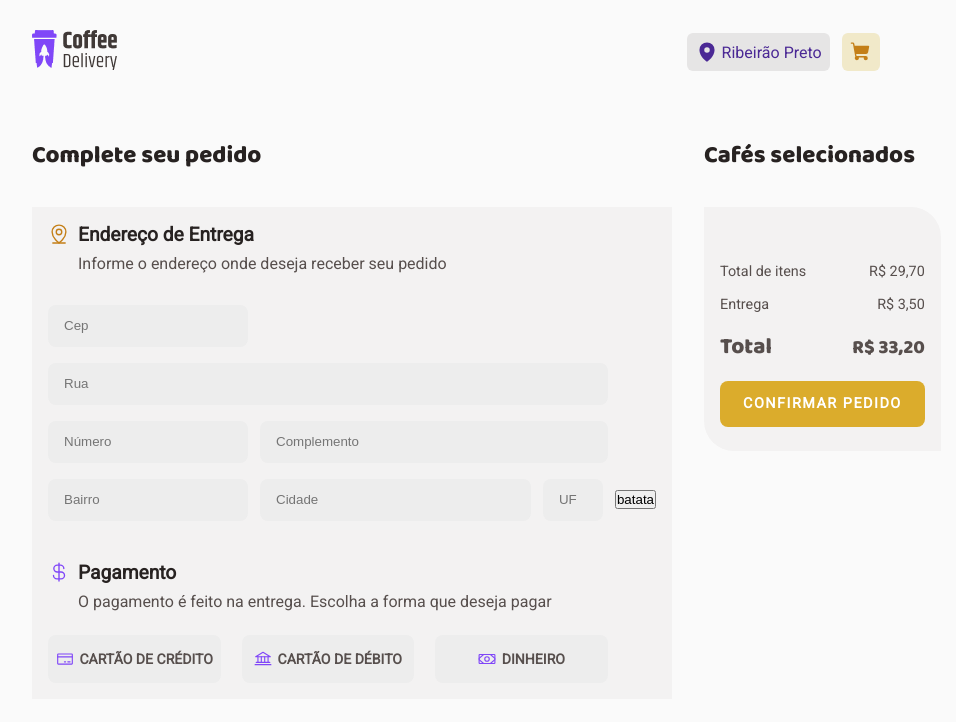
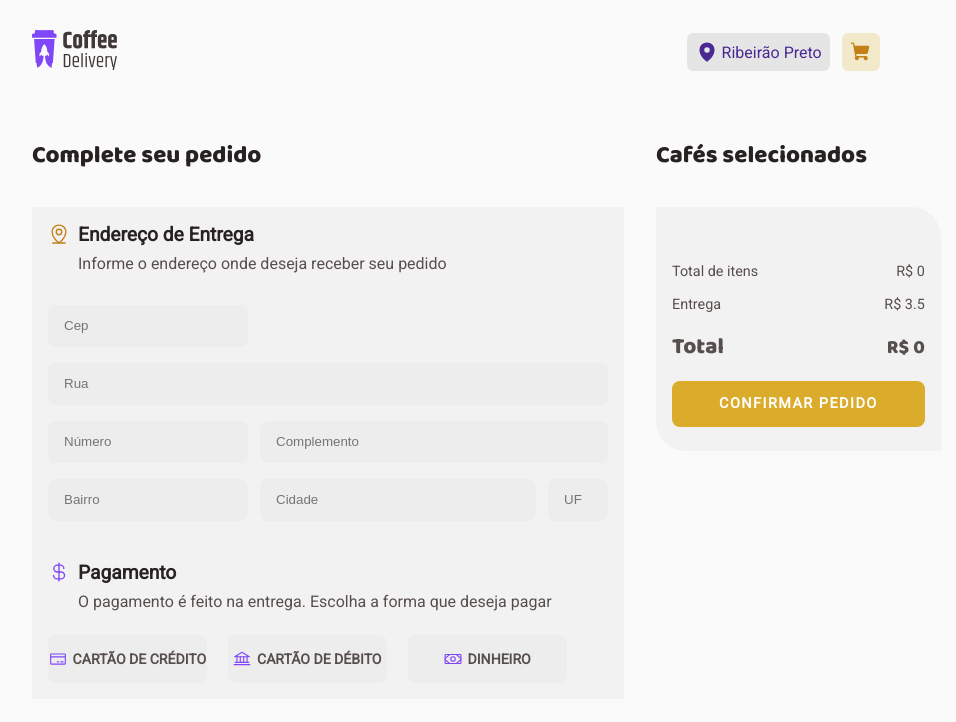
Before and after one commit to MatthewsBritto/CoffeDelivery, a React (Vite) app: page /pay in a window 1280 px wide. Shown: the top 722 px of the page, without its empty margins (128-1084 px from the left). Built offline with nearby package versions, Linux system fonts and the light colour scheme.

Commit message:
que aula

```diff
--- a/src/components/Header/header.tsx
+++ b/src/components/Header/header.tsx
@@ -4,13 +4,13 @@ import Logo from '../../assets/Logo.png'
 import {MapPin,ShoppingCart} from 'phosphor-react'
 import { useContext } from "react"
 import { NavLink } from "react-router-dom"
+import { OrderContext } from "../../contexts/OrderContext"
 
 
 
 export function Header(){
 
-      // const {setLoggedIn,loggedIn} = useContext(LoginContext)
-
+   const {updateAllPrices,orders } = useContext(OrderContext)
 
 
    return (
@@ -23,7 +23,7 @@ export function Header(){
          <div>
              <MapPin size={22} weight="fill"/>Ribeirão Preto
          </div>
-         <NavLink to='pay'>
+         <NavLink to='pay' onClick={()=> {updateAllPrices(orders)}}>
             <ShoppingCart size={22} weight="fill"/>
          </NavLink>
 
--- a/src/components/Home/List/index.tsx
+++ b/src/components/Home/List/index.tsx
@@ -1,11 +1,11 @@
 import React, { useContext, useEffect, useState } from 'react';
 import { Plus, Minus, ShoppingCart, } from 'phosphor-react';
-import { Order } from '../../../App'
+import { Order } from '../../../contexts/OrderContext'
 import { Container,TextContainer,ImgContainer
    ,PriceContainer,CoffeCard,Counter,BuyBtn,
    LabelContainer, InputContainer } from './styles';
 
-import {OrderContext} from '../../../App'
+import {OrderContext} from '../../../contexts/OrderContext'
 
 
 
--- a/src/components/Pay/Form/index.tsx
+++ b/src/components/Pay/Form/index.tsx
@@ -7,12 +7,12 @@ import {zodResolver} from '@hookform/resolvers/zod'
 import * as  zod from 'zod'
 
 const formValidationSchema = zod.object({
-   cep: zod.number().min(8, 'Cep inválido').max(8,'Cep inválido'),
-   adress:zod.string().min(5),
-   number:zod.number().min(1),
-   complement:zod.string(),
-   bairro:zod.string().min(5),
-   city:zod.string().min(5),
+   cep: zod.string().min(8, 'Cep inválido').max(8, 'Cep inválido'),
+   adress:zod.string().min(5,'Endereço inválido'),
+   number:zod.number().min(1,'Numero inválido'),
+   complement:zod.string().optional(),
+   bairro:zod.string().min(5,'Bairro inválido'),
+   city:zod.string().min(5,'Cidade inválida'),
    uf:zod.string().min(2, 'Uf Inválido')
 })
 
@@ -21,7 +21,7 @@ type newOrderProps = zod.infer<typeof formValidationSchema>
 export function Form(){
 
 
-   const { register, handleSubmit,formState} = useForm<newOrderProps>({
+   const { register, handleSubmit,formState:{errors}} = useForm<newOrderProps>({
       resolver:zodResolver(formValidationSchema),
    })
 
@@ -30,11 +30,9 @@ export function Form(){
       console.log(dados)
    }
 
-   console.log(
-      formState.errors
-   )
+   const onSubmit: SubmitHandler<newOrderProps> = (data) => console.log(data);
 
-  return (
+   return (
    <Container>
 
       <h2>Complete seu pedido</h2>
@@ -50,19 +48,27 @@ export function Form(){
                </div>
             </TextContainer>
 
-         <FormPay onSubmit={handleSubmit(handleCreateNewOrder)} >
-            <FormInput id='cep' placeholder='Cep' width={12.5} {...register('cep',{valueAsNumber:true})}/>
-            <FormInput id='adress' placeholder='Rua' width={35}  {...register('adress')} />
+         <FormPay onSubmit={handleSubmit(onSubmit)} >
+            <FormInput id='cep' placeholder='Cep' width={12.5} {...register('cep',{valueAsNumber:false})}/>
+            {errors.cep && ( <p>{errors.cep?.message}</p >)}
+
+            <FormInput id='adress' placeholder='Rua' width={35} {...register('adress')} />
+            {errors.adress && ( <p>{errors.adress?.message}</p >)}
+
             <FormContainer>
                <FormInput id='number' placeholder='Número' width={12.5} {...register('number',{valueAsNumber:true})}/>
+               {errors.number && ( <p>{errors.number?.message}</p >)}
                <FormInput id='complement' placeholder='Complemento' width={21.75} {...register('complement')}/>
             </FormContainer>
             <FormContainer>
                <FormInput id='bairro' placeholder='Bairro' width={12.5} {...register('bairro')}/>
+               {errors.bairro && ( <p>{errors.bairro?.message}</p >)}
                <FormInput id='city' placeholder='Cidade' width={17.25} {...register('city')}/>
+               {errors.city && ( <p>{errors.city?.message}</p >)}
                <FormInput id='uf' placeholder='UF' width={3.75} {...register('uf')}/>
+               {errors.uf && ( <p>{errors.uf?.message}</p >)}
 
-               <button type="submit">batata</button>
+               {/* <button type="submit">batata</button> */}
             </FormContainer>
          </FormPay>
 
--- a/src/components/Pay/PayType/index.tsx
+++ b/src/components/Pay/PayType/index.tsx
@@ -1,8 +1,60 @@
-import React from 'react';
+import React, { useEffect, useState } from 'react';
 import { CurrencyDollar,CreditCard,Money,Bank } from 'phosphor-react';
-import { Container,TextContainer,TypesContainer } from './styles';
+import { Container,TextContainer,TypesContainer,ItemPay } from './styles';
+import Pays from '../../../json/payForms.json'
+
+interface PaysProps {
+   id:number,
+   description:string;
+   active:boolean;
+}
 
 export function PayType() {
+
+   const[active,setActive] = useState(0)
+
+
+   const [paysForm,setPaysForm] = useState<PaysProps[]>(()=>{
+      return [...Pays]
+   })
+
+   function setActiveFalse(id:number){
+      console.log(id)
+      let newlist:PaysProps[] = []
+      let itemIndex = paysForm.findIndex(item => item.id === id)
+
+      if(itemIndex === -1) return
+
+      newlist = paysForm.map((item) =>{
+         return {
+            ...item,
+            active:item.id ===id
+         }
+/*          if(itemIndex === item.id){
+            return{
+               ...item,
+               active:true
+
+            }
+         } else {
+            return{
+               ...item,
+               active:false
+
+            }
+
+         } */
+
+
+      })
+
+
+      setPaysForm(newlist)
+
+   }
+
+   console.log(paysForm)
+
   return (
    <Container>
       <TextContainer>
@@ -14,20 +66,34 @@ export function PayType() {
       </TextContainer>
 
       <TypesContainer>
-         <li>
-            <CreditCard weight='regular'size={18} color={'#8047f8'}/>
-            <h3>Cartão de crédito</h3>
-         </li>
-         <li>
-            <Bank weight='regular'size={18} color={'#8047f8'}/>
-            <h3>Cartão de débito</h3>
-         </li>
-         <li>
-            <Money weight='regular'size={18} color={'#8047f8'}/>
-            <h3>
-               Dinheiro
-            </h3>
-         </li>
+
+         {paysForm && paysForm.map((item) => {
+
+            if(item.id === 10){
+               return (
+                  <ItemPay key={item.id} onClick={ () => setActiveFalse(item.id) } isSelected={item.active}>
+                     <CreditCard weight='regular'size={18} color={'#8047f8'}/>
+                     <h3>{item.description}</h3>
+                  </ItemPay>
+                )
+            }
+            if(item.id === 20){
+               return (
+                  <ItemPay key={item.id} onClick={()=> setActiveFalse(item.id)} isSelected={item.active}>
+                     <Bank weight='regular'size={18} color={'#8047f8'}/>
+                     <h3>{item.description}</h3>
+                  </ItemPay>
+                )
+            }
+            if(item.id === 30){
+               return (
+                  <ItemPay key={item.id} onClick={()=> setActiveFalse(item.id)} isSelected={item.active} >
+                     <Money weight='regular'size={18} color={'#8047f8'}/>
+                     <h3>{item.description}</h3>
+                  </ItemPay>
+                )
+            }
+         })}
       </TypesContainer>
    </Container>
   );
--- a/src/components/Pay/PayType/styles.ts
+++ b/src/components/Pay/PayType/styles.ts
@@ -1,4 +1,8 @@
-import styled from "styled-components";
+import styled, { css } from "styled-components";
+
+type TesteProps = {
+   isSelected: boolean
+}
 
 export const Container = styled.div`
    margin-top:1rem;
@@ -28,12 +32,13 @@ export const TypesContainer = styled.ul`
 
    padding: 1rem;
    display: flex;
-   /* justify-content:space-evenly; */
    align-items:center;
    gap: 1.3rem;
    width: 95%;
 
-   li{
+`
+
+export const ItemPay = styled.div<TesteProps>`
       height: 3rem;
       width:30%;
       font-family: 'Roboto', sans-serif;
@@ -49,13 +54,21 @@ export const TypesContainer = styled.ul`
       background-color:${props => props.theme.baseInput};
       color: ${props => props.theme.baseText};
       cursor: pointer;
+      border: 2px solid  'transparent';
+
+
+      ${props => props.isSelected  && css`
+
+         border: 2px solid  ${props.theme.purple} ;
+
+      `
+      }
 
       h3{
          padding-top:.1rem;
       }
-   }
 
-   li:hover{
-      border:2px solid ${props => props.theme.purple};
-   }
+      &:hover{
+         border:2px solid ${props => props.theme.purple};
+      }
 `
--- a/src/components/Pay/ShoppingCar/index.tsx
+++ b/src/components/Pay/ShoppingCar/index.tsx
@@ -3,7 +3,7 @@ import Img from '../../../assets/Type=Expresso.png'
 import { ShoppingCart,Minus,Plus,Trash } from 'phosphor-react';
 import { Total } from '../Total';
 
-import { ListCoffeProps, OrderContext } from '../../../App';
+import { ListCoffeProps, OrderContext } from '../../../contexts/OrderContext';
 import { CarContainer,Counter,BuyBtn
   ,CarItemsContainer,Item,TextContainer,ItemTotal,
   RemoveBtn, BtnContainer } from './styles';
@@ -23,7 +23,7 @@ export function ShoppingCar(){
           {orders && orders.map((item) => {
             return (
               <Item key={item.id}>
-                <img src={item.Photo} />
+                <img src={item.Photo}/>
 
                 <TextContainer>
 
@@ -43,7 +43,7 @@ export function ShoppingCar(){
                   </BtnContainer>
                 </TextContainer>
 
-                <ItemTotal>R$ 9,90</ItemTotal>
+                <ItemTotal>R$ {item.price}</ItemTotal>
               </Item>
             )
           })}
--- a/src/components/Pay/Total/index.tsx
+++ b/src/components/Pay/Total/index.tsx
@@ -1,25 +1,53 @@
-import React from 'react';
+import React, { ReactNode, useContext,useState,useEffect } from 'react';
 
 import { Container,Item,TotalPrice,FinishedBtn } from './styles';
+import { OrderContext } from '../../../contexts/OrderContext';
 
-export function Total(){
-  return (
+interface TotalProps {
+   children:ReactNode
+}
+
+
+export function Total() {
+
+   const {total} = useContext(OrderContext)
+
+   const [allTotal,setAllTotal] = useState(0)
+
+   const [entrega,setEntrega] = useState(3.50)
+
+   useEffect(() => {
+      updateTotal()
+   },[total])
+
+   function updateTotal(){
+      let x : number = total
+      let y = entrega
+
+      if(x & y){
+
+         setAllTotal(x + y)
+      }
+
+   }
+
+   return (
       <Container>
          <Item>
             <p>Total de itens</p>
-            <p>R$  29,70</p>
+            <p>R$  {total}</p>
          </Item>
          <Item>
             <p>Entrega</p>
-            <p>R$  3,50</p>
+            <p>R$ <>{entrega}</> </p>
          </Item>
 
          <TotalPrice>
             <h3>Total</h3>
-            <p>R$  33,20</p>
+            <p>R$ <>{allTotal}</> </p>
          </TotalPrice>
 
-         <FinishedBtn>Confirmar Pedido</FinishedBtn>
+         <FinishedBtn type="submit">Confirmar Pedido</FinishedBtn>
       </Container>
   )
 }
--- /dev/null
+++ b/src/contexts/OrderContext.tsx
@@ -0,0 +1,198 @@
+import { useContext,createContext, ReactNode} from 'react'
+import ListCoffe from '../json/coffesTypes.json'
+import { useEffect, useState } from 'react'
+
+
+
+export interface Order {
+   id:number;
+   type:string;
+   qtd:number;
+   Photo:string;
+   price:number;
+ }
+
+ export interface ListCoffeProps {
+   id:number;
+   type: string;
+   price: string;
+   Photo:string;
+   sub:string[];
+   description:string;
+   qtd:number;
+
+ }
+
+ export type OrderContextType = {
+   orders: Order[],
+   listCoffe: ListCoffeProps[],
+   addqtd: (id:number) =>void,
+   removeqtd: (id:number) =>void,
+   removeItn: (id:number) =>void,
+   handleNewOrder:(data:ListCoffeProps) => void,
+   removeqtdItn: (id:number) => void,
+   addqtdItn: (id:number) => void,
+   updateAllPrices: (orders:Order[]) =>void,
+   sumTotal: (orders:Order[]) => void,
+   total:number;
+ }
+ export const OrderContext = createContext<OrderContextType>({} as OrderContextType)
+
+
+ interface OrderContextProps {
+   children: ReactNode
+ }
+
+ export function OrderContextProps({children}: OrderContextProps){
+   const [orders, setOrders] =  useState<Order[]>([])
+
+   const [ total, setTotal] = useState<number>(0)
+
+   const [listCoffe, setListCoffe] = useState<ListCoffeProps[]>(()=> {
+    return [...ListCoffe.types]
+ });
+
+  useEffect(() => {
+
+      sumTotal(orders)
+
+  },[orders])
+
+
+ function addqtd(id:number){
+    let item = listCoffe[id]
+
+    if(item && item.qtd >= 0) {
+       item.qtd = item.qtd + 1
+       let newlist = listCoffe
+       newlist[id] = item
+       setListCoffe([...newlist])
+    }
+
+
+ }
+ function addqtdItn(id:number){
+
+  let indice = orders.findIndex( i => i.id === id)
+  let updateitn = orders[indice]
+
+  if(updateitn && updateitn.qtd >= 0){
+
+    updateitn.qtd += 1;
+
+    let newOrder = orders
+    newOrder[indice] = updateitn
+    setOrders([...newOrder])
+    updatePrice(id)
+  }
+ }
+
+ function removeqtd(id:number){
+    let item = listCoffe[id]
+
+    if(item && item.qtd > 0 ) {
+
+      item.qtd = item.qtd - 1;
+
+      let newlist = listCoffe
+      newlist[id] = item
+      setListCoffe([...newlist])
+    }
+
+ }
+
+ function removeqtdItn(id:number){
+
+  let indice = orders.findIndex( i => i.id === id)
+  let updateitn = orders[indice]
+
+  if(updateitn && updateitn.qtd > 0){
+
+    updateitn.qtd -= 1 ;
+
+    let newOrder = orders
+    newOrder[indice] = updateitn
+    setOrders([...newOrder])
+    updatePrice(id)
+  }
+ }
+
+ function removeItn(id:number) {
+   let item = orders.filter(item => item.id !== id)
+
+   setOrders([...item])
+ }
+
+ function handleNewOrder(data:ListCoffeProps){
+  const newOrder: Order = {
+     id:data.id,
+     type:data.type,
+     qtd: data.qtd,
+     price:parseFloat(data.price.replace(',', '.')),
+     Photo:data.Photo,
+
+  }
+
+  setOrders((state) => [...state,newOrder])
+
+
+ }
+
+ function updatePrice(id:number){
+
+   let idList = listCoffe.findIndex(i => i.id === id)
+   let idOrders = orders.findIndex( i => i.id === id)
+
+   let basePrice = listCoffe[idList]
+
+   if(basePrice){
+      let price = parseFloat(basePrice.price.replace(',','.'))
+
+      let teste = (price * orders[idOrders].qtd).toFixed(2)
+
+      orders[idOrders].price = parseFloat(teste)
+
+      setOrders([...orders])
+   }
+
+
+ }
+
+ function updateAllPrices(orders:Order[]){
+
+   if(orders.length){
+      orders.forEach( order => updatePrice(order.id))
+   }
+   sumTotal(orders)
+ }
+
+   function sumTotal(orders:Order[]){
+
+   let counter = 0
+
+   orders.forEach( e => counter += e.price)
+
+   let countupdate = parseFloat(counter.toFixed(2))
+
+   setTotal(countupdate)
+ }
+ return(
+   <OrderContext.Provider
+      value={{
+         orders,
+         addqtd,
+         removeqtd,
+         removeItn,
+         listCoffe,
+         handleNewOrder,
+         addqtdItn,
+         removeqtdItn,
+         updateAllPrices,
+         sumTotal,
+         total
+      }}>
+
+      {children}
+     </OrderContext.Provider>
+ )
+ }
--- /dev/null
+++ b/src/json/payForms.json
@@ -0,0 +1,17 @@
+[
+   {
+      "id": 10,
+      "description": "Cartão de Crédito",
+      "active": false
+   },
+   {
+      "id": 20,
+      "description": "Cartão de Débito",
+      "active":false
+
+   },{
+      "id": 30,
+      "description": "Dinheiro",
+      "active":false
+   }
+]
```
Also changed, not shown: src/App.tsx (+5 -127 lines), src/pages/History.tsx (deleted, +0 -8 lines).
